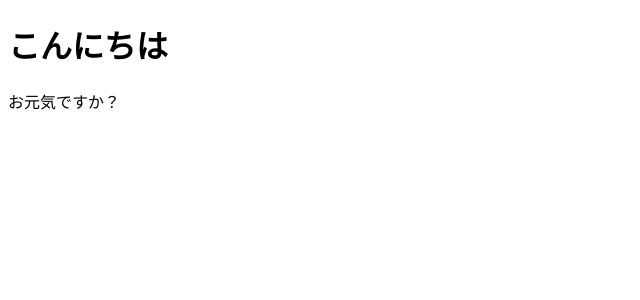
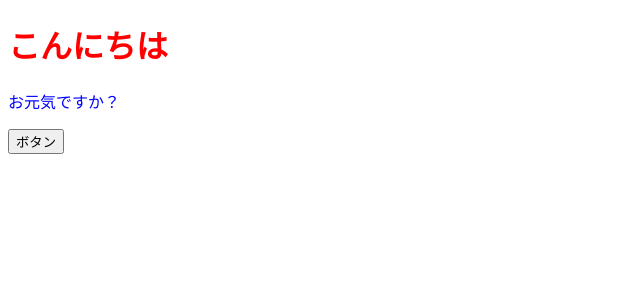
Before and after one commit to takayuki-s/react-practice, a React (Create React App) app: page / in a window 1280 px wide. Shown: the top 300 px of the page, without its empty margins (0-640 px from the left). Built offline with nearby package versions, Linux system fonts and the light colour scheme.

Commit message:
イベントやstyleの扱い

```diff
--- a/src/App.jsx
+++ b/src/App.jsx
@@ -1,10 +1,16 @@
 import React from "react";
 
 const App = () => {
+  const onClickButton = () => alert();
+  const contentStyle = {
+    color: "blue",
+    fonsSize: "18px"
+  };
   return (
     <>
-      <h1>こんにちは</h1>
-      <p>お元気ですか？</p>
+      <h1 style={{ color: "red" }}>こんにちは</h1>
+      <p style={contentStyle}>お元気ですか？</p>
+      <button onClick={onClickButton}>ボタン</button>
     </>
   );
 };
```
